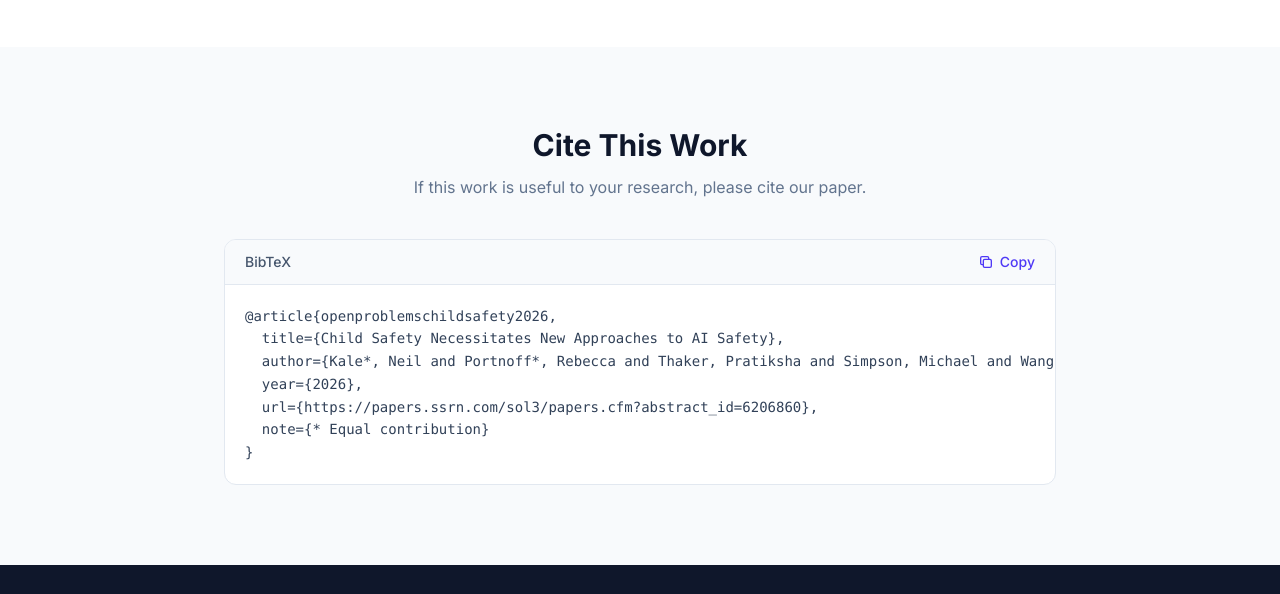
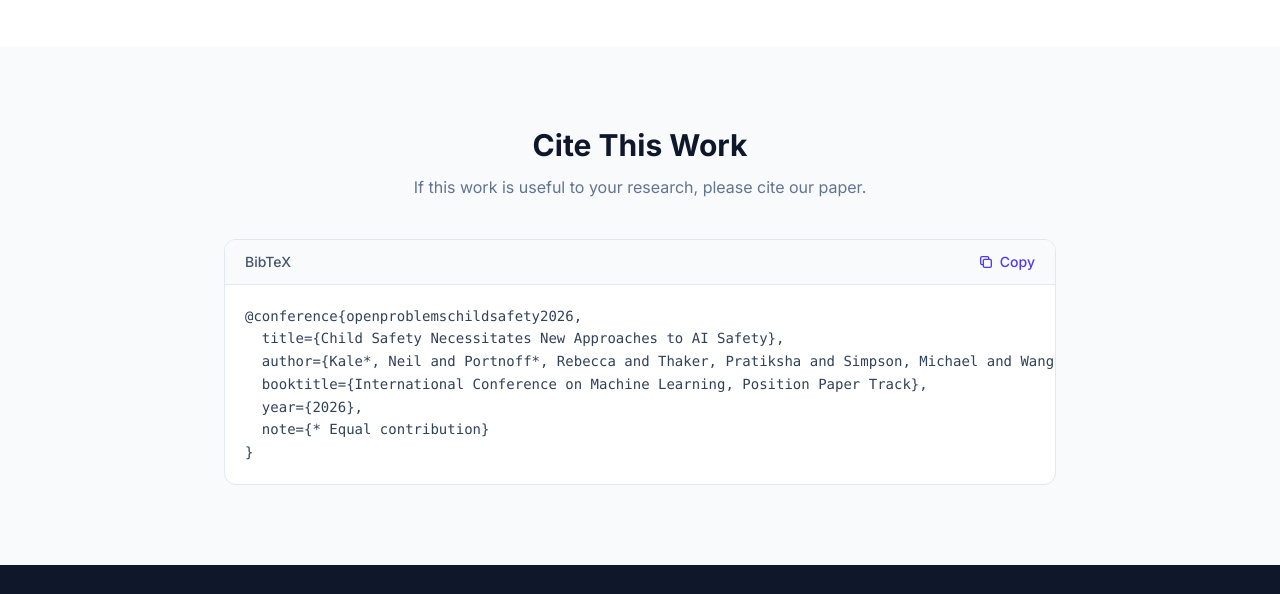
Before and after one commit to aichildsafety/aichildsafety.github.io, a website built with Vite: page index.html in a window 1280 px wide. Shown: the part 6764-7358 px from the top of the page. Built offline with nearby package versions, Linux system fonts and the light colour scheme.

Commit message:
Change BibTeX entry type to conference
Updated BibTeX entry from article to conference format and modified the booktitle.

```diff
--- a/index.html
+++ b/index.html
@@ -888,11 +888,11 @@
             Copy
           </button>
         </div>
-        <pre id="bibtex-content" class="p-5 text-sm text-slate-700 overflow-x-auto leading-relaxed">@article{openproblemschildsafety2026,
+        <pre id="bibtex-content" class="p-5 text-sm text-slate-700 overflow-x-auto leading-relaxed">@conference{openproblemschildsafety2026,
   title={Child Safety Necessitates New Approaches to AI Safety},
   author={Kale*, Neil and Portnoff*, Rebecca and Thaker, Pratiksha and Simpson, Michael and Wang, Rob and Kuo, Kevin and Yadav, Chhavi and Smith, Virginia},
+  booktitle={International Conference on Machine Learning, Position Paper Track},
   year={2026},
-  url={https://papers.ssrn.com/sol3/papers.cfm?abstract_id=6206860},
   note={* Equal contribution}
 }</pre>
       </div>
```
